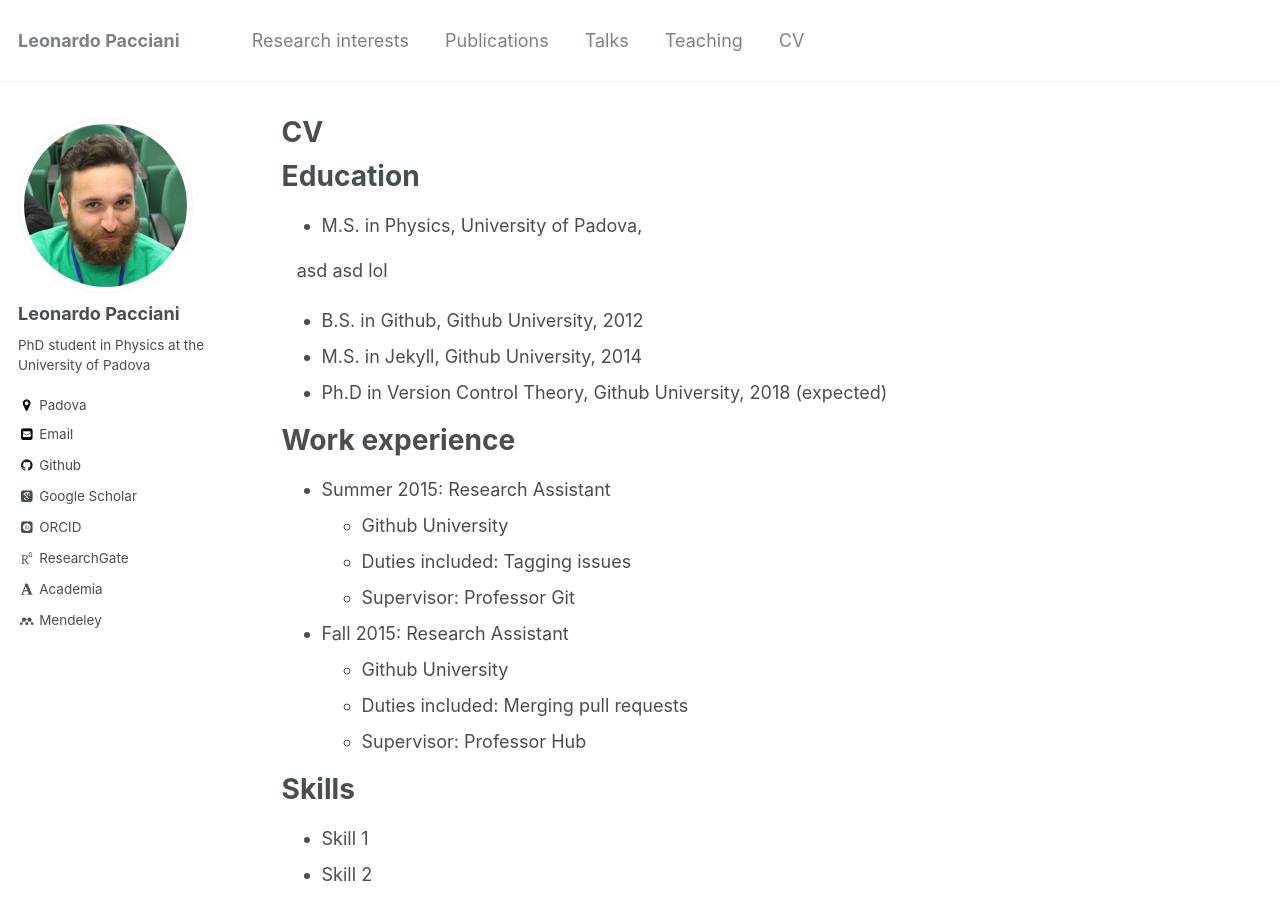
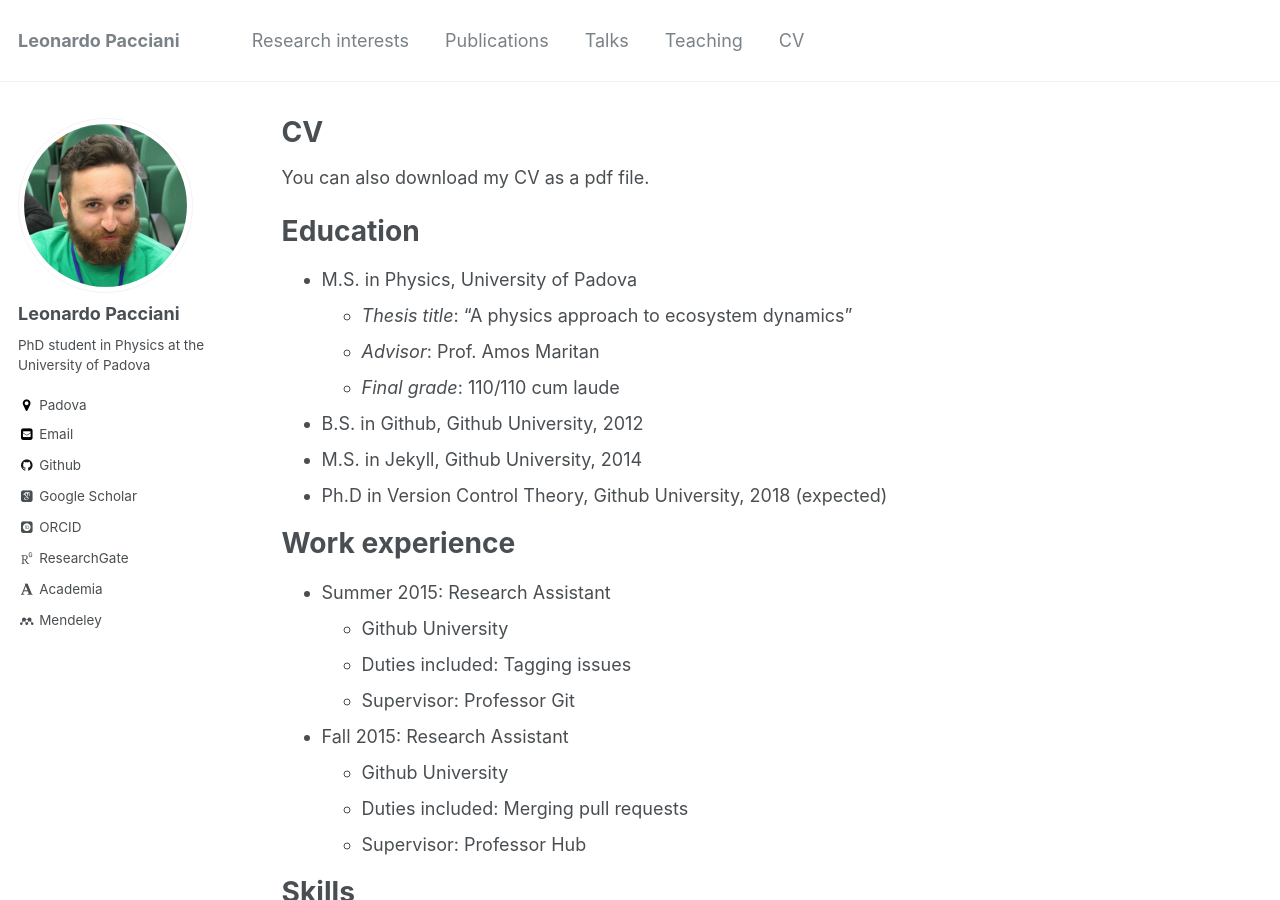
Before and after one commit to suweis/suweis.github.io, a Jekyll site: the page built from _pages/cv.md, in a window 1280 px wide and 900 px high. Built offline with Jekyll 4.4.1, drawn with Linux system fonts in a browser that asks for light colours; some web fonts are replaced.

Commit message:
Modified CV

```diff
--- a/_pages/cv.md
+++ b/_pages/cv.md
@@ -9,11 +9,15 @@ redirect_from:
 
 {% include base_path %}
 
+You can also download my CV as a [pdf file](/files/CV_Pacciani.pdf).
+
 Education
 ======
-* M.S. in Physics, University of Padova,
+* M.S. in Physics, University of Padova
+  * *Thesis title*: "A physics approach to ecosystem dynamics"
+  * *Advisor*: Prof. Amos Maritan
+  * *Final grade*: 110/110 cum laude
 
-&nbsp;&nbsp; asd asd lol
 
 * B.S. in Github, Github University, 2012
 * M.S. in Jekyll, Github University, 2014
```
Also changed, not shown: 1 other file.
